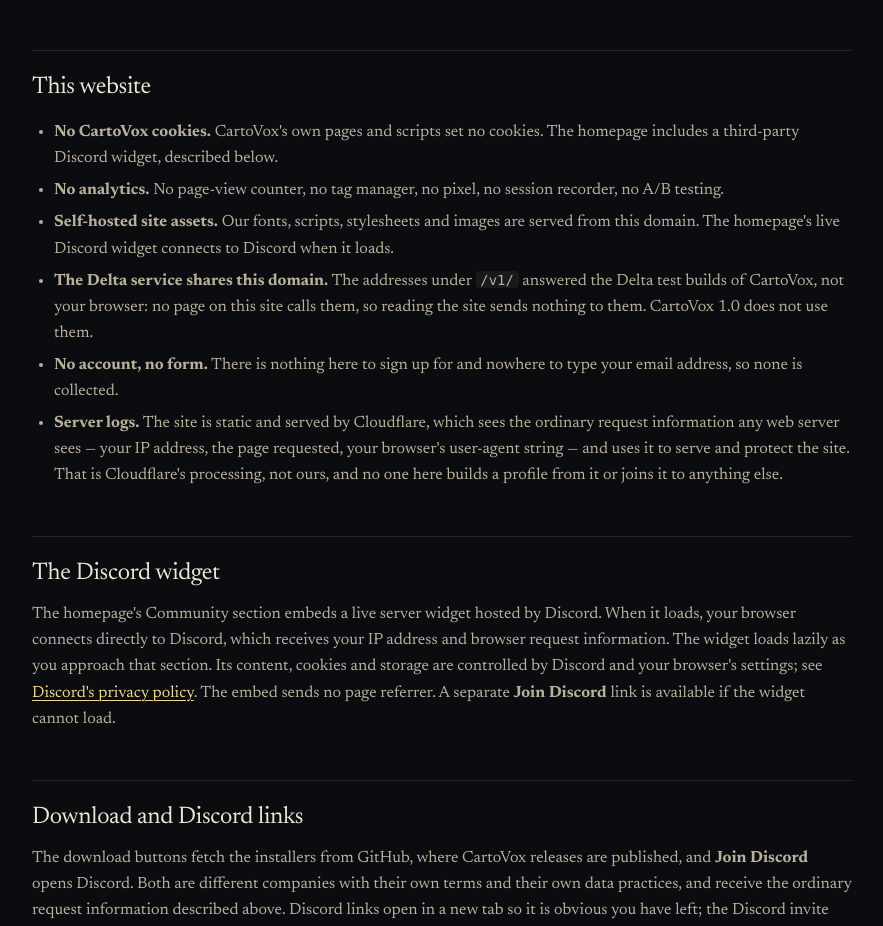
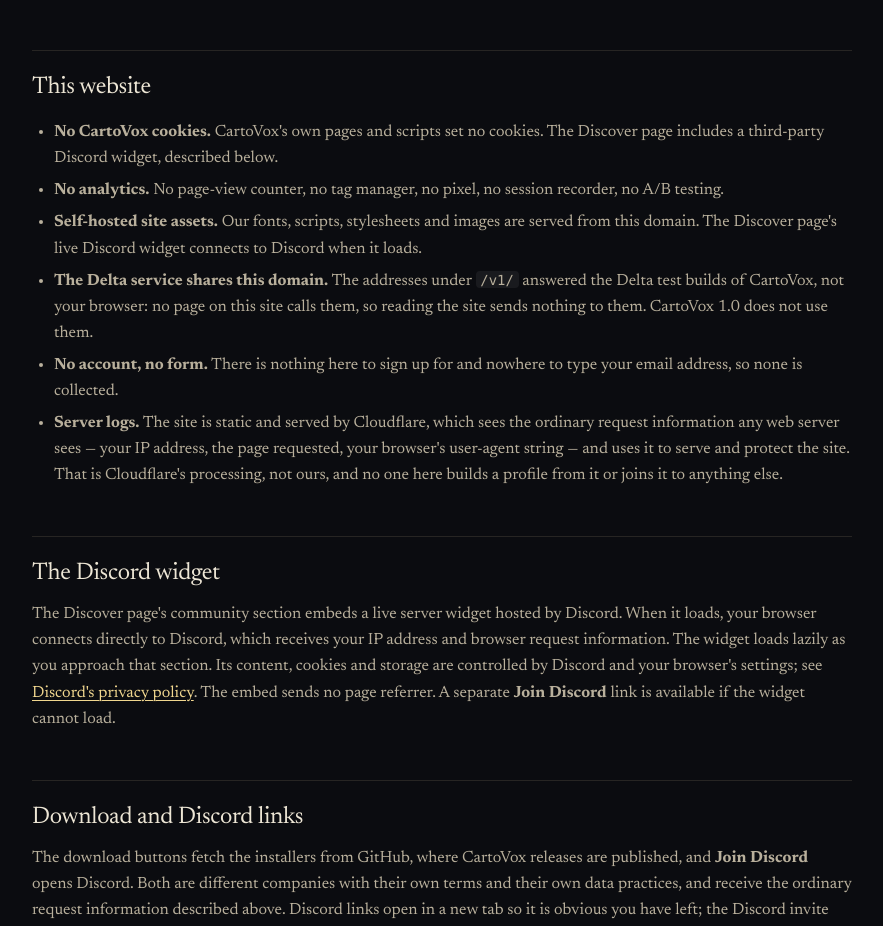
Before and after one commit to harsit14/CartoVox, a plain HTML site: page privacy/index.html in a window 1280 px wide. Shown: the part 261-1187 px from the top of the page, without its empty margins (198-1081 px from the left). Drawn offline with Linux system fonts and the light colour scheme.

Commit message:
Site 1.1: menu focus lands in the opened menu; privacy names the Discover page
The Discord widget moved with the community section to /discover/, so the
privacy page now says so.

Co-Authored-By: Claude Opus 5.5 <noreply@anthropic.com>

```diff
--- a/js/site.js
+++ b/js/site.js
@@ -12,7 +12,7 @@
       links.classList.toggle("is-open", open);
       // A closed menu must be out of the tab order, not merely invisible.
       links.querySelectorAll("a").forEach((a) => { a.tabIndex = open ? 0 : -1; });
-      if (open) links.querySelector("a")?.focus();
+      if (open) setTimeout(() => links.querySelector("a")?.focus(), 60);
     };
     const isOpen = () => toggle.getAttribute("aria-expanded") === "true";
     const collapsed = window.matchMedia("(max-width: 860px)");
--- a/privacy/index.html
+++ b/privacy/index.html
@@ -41,9 +41,9 @@
 
     <h2 id="this-website">This website</h2>
     <ul>
-      <li><b>No CartoVox cookies.</b> CartoVox's own pages and scripts set no cookies. The homepage includes a third-party Discord widget, described below.</li>
+      <li><b>No CartoVox cookies.</b> CartoVox's own pages and scripts set no cookies. The Discover page includes a third-party Discord widget, described below.</li>
       <li><b>No analytics.</b> No page-view counter, no tag manager, no pixel, no session recorder, no A/B testing.</li>
-      <li><b>Self-hosted site assets.</b> Our fonts, scripts, stylesheets and images are served from this domain. The homepage's live Discord widget connects to Discord when it loads.</li>
+      <li><b>Self-hosted site assets.</b> Our fonts, scripts, stylesheets and images are served from this domain. The Discover page's live Discord widget connects to Discord when it loads.</li>
       <li><b>The Delta service shares this domain.</b> The addresses under <code>/v1/</code> answered the Delta test builds of CartoVox, not your browser: no page on this site calls them, so reading the site sends nothing to them. CartoVox 1.0 does not use them.</li>
       <li><b>No account, no form.</b> There is nothing here to sign up for and nowhere to type your email address, so none is collected.</li>
       <li><b>Server logs.</b> The site is static and served by Cloudflare, which sees the ordinary request information any web server sees — your IP address, the page requested, your browser's user-agent string — and uses it to serve and protect the site. That is Cloudflare's processing, not ours, and no one here builds a profile from it or joins it to anything else.</li>
@@ -51,7 +51,7 @@
 
     <h2 id="discord-widget">The Discord widget</h2>
     <p>
-      The homepage's Community section embeds a live server widget hosted by Discord. When it loads,
+      The Discover page's community section embeds a live server widget hosted by Discord. When it loads,
       your browser connects directly to Discord, which receives your IP address and browser request
       information. The widget loads lazily as you approach that section. Its content, cookies and
       storage are controlled by Discord and your browser's settings; see
@@ -141,6 +141,6 @@
     <p class="footer-fine">© 2026 Harsit Upadhya. CartoVox is proprietary software; the worlds and screenshots shown here were made with it. This site sets no cookies and runs no analytics.</p>
   </div>
 </footer>
-<script src="/js/site.js?v=b57a5ebe1e" defer></script>
+<script src="/js/site.js?v=1f3faa318b" defer></script>
 </body>
 </html>
```
Also changed, not shown: 404.html (+1 -1 lines), discover/index.html (+1 -1 lines), eula/index.html (+1 -1 lines), features/index.html (+1 -1 lines), index.html (+1 -1 lines), third-party-notices/index.html (+1 -1 lines), 1 other file.
